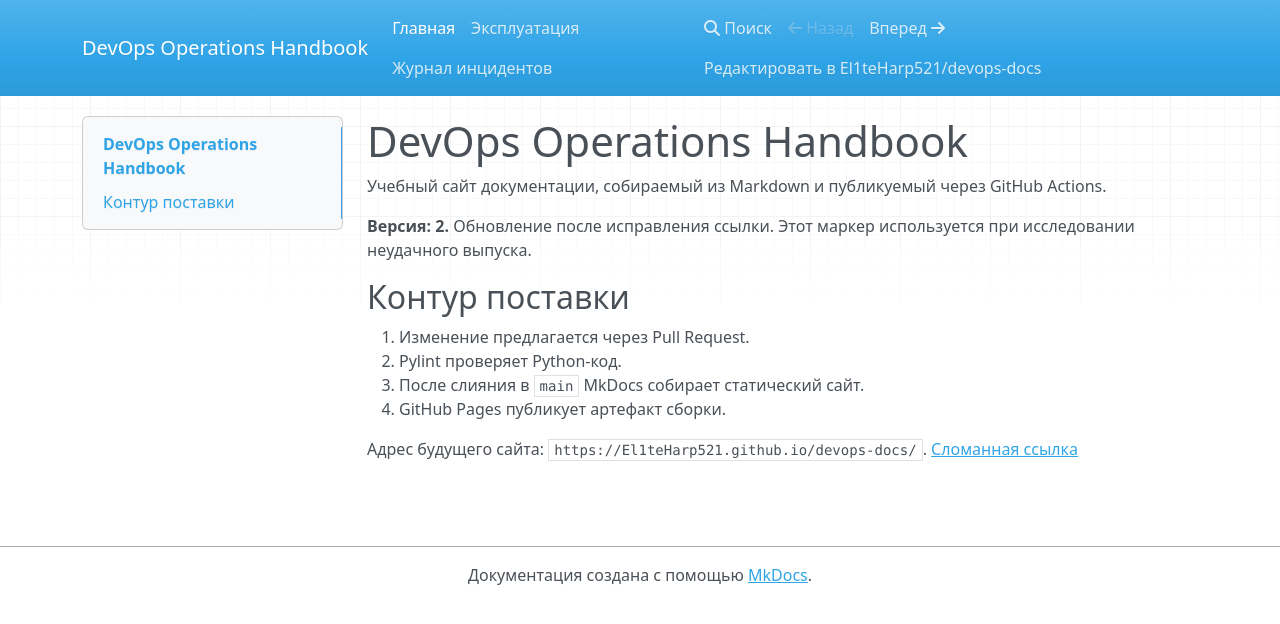
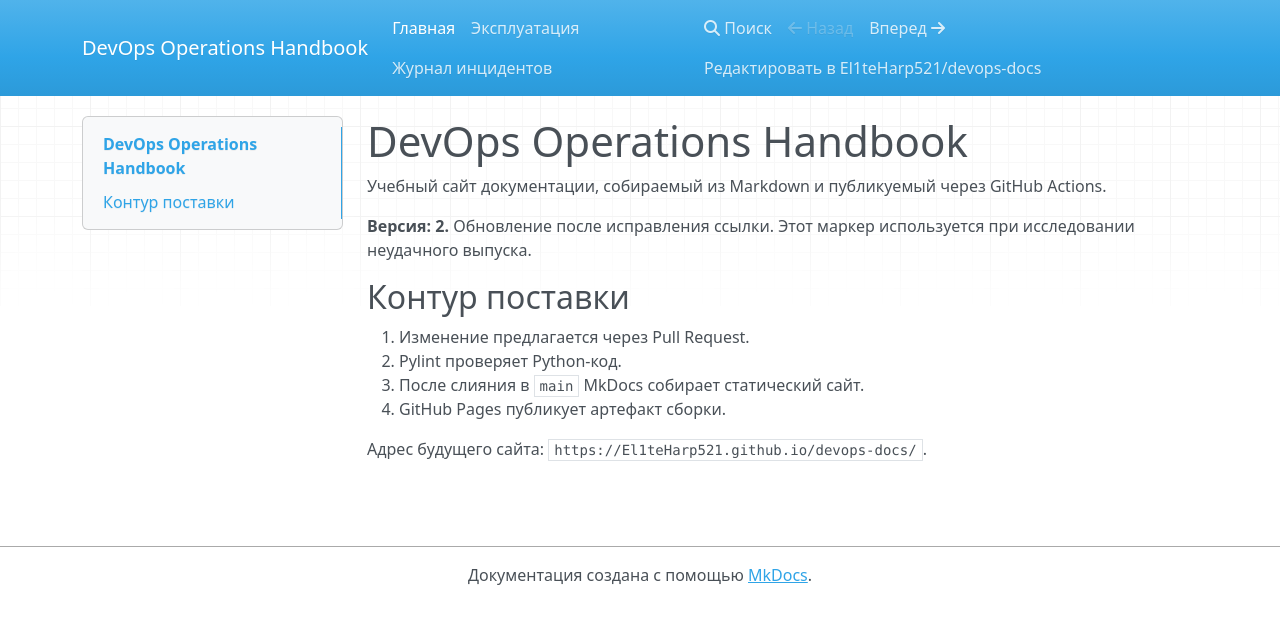
Before and after one commit to El1teHarp521/devops-docs, an MkDocs documentation site: the page built from docs/index.md, in a window 1280 px wide. Shown: the top 624 px of the page. Built offline with MkDocs 1.6.1, drawn with Linux system fonts in a browser that asks for light colours; nearby versions of some CDN libraries.

Commit message:
исправление: удаление сломанной ссылки

```diff
--- a/docs/index.md
+++ b/docs/index.md
@@ -12,4 +12,3 @@
 4. GitHub Pages публикует артефакт сборки.
 
 Адрес будущего сайта: `https://El1teHarp521.github.io/devops-docs/`.
-[Сломанная ссылка](missing-page.md)
```
